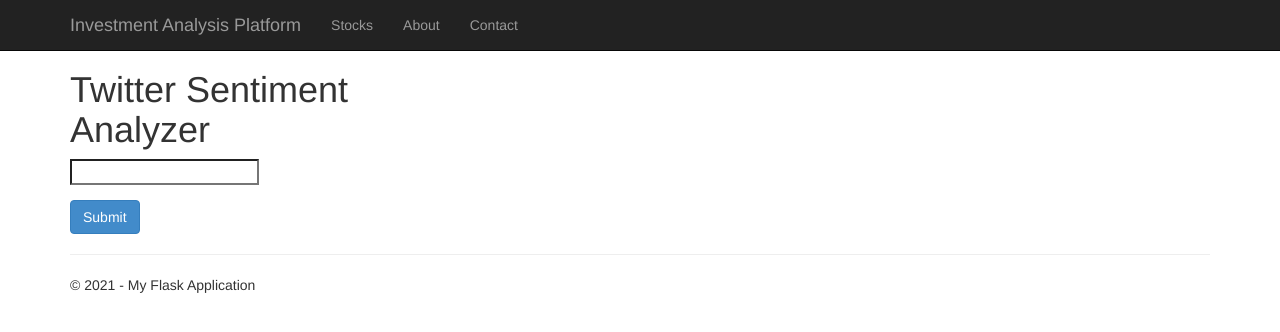
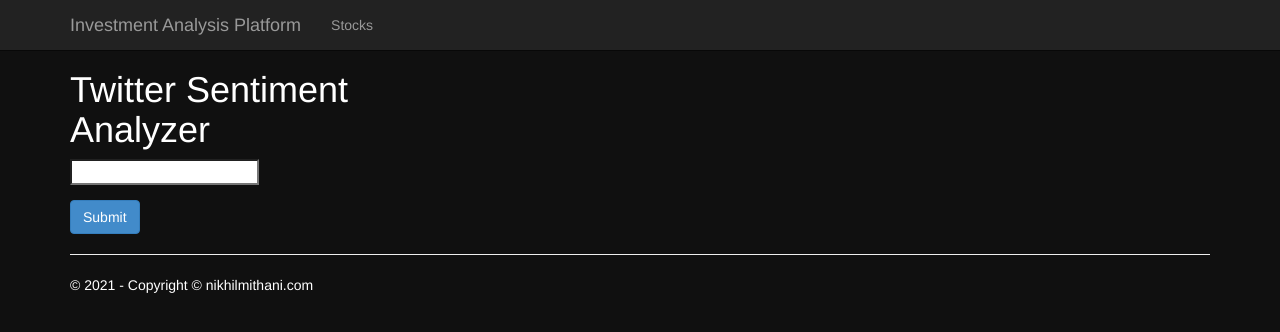
Before and after one commit to Minikhil/TwitterStockSentimentAnalyzer_webApp, a Flask app: page / in a window 1280 px wide. Shown: the top 332 px of the page. Run offline with Flask 2, Linux system fonts and the light colour scheme; some libraries are stand-ins or nearby versions.

```diff
--- a/TwitterStockSentimentAnalyzer/templates/contact.html
+++ b/TwitterStockSentimentAnalyzer/templates/contact.html
@@ -1,7 +1,7 @@
 {% extends "layout.html" %}
 
 {% block content %}
-
+<div style="background-color: #101010; color: white; ">
     <h2>{{ title }}.</h2>
     <!--<h3>{{ today}}</h3>-->
     <h3>{{ message }}</h3>
@@ -14,6 +14,7 @@
     <div class="container col-md-6">
         <img src={{ url[2] }} alt="Chart" height="800" width="700">
     </div>
+</div>
 
 
     {% endblock %}
--- a/TwitterStockSentimentAnalyzer/templates/index.html
+++ b/TwitterStockSentimentAnalyzer/templates/index.html
@@ -8,7 +8,7 @@
     <p><a href="http://flask.pocoo.org/" class="btn btn-primary btn-large">Learn more &raquo;</a></p>
 </div>-->
 
-<div class="row">
+<div class="row" style="background-color: #101010; color: white; ">
     <div class="col-md-4">
         <h1>Twitter Sentiment Analyzer</h1>
         <form method="POST" action=" ">
@@ -16,7 +16,7 @@
                 {{ form.csrf_token }}
                 {{form.ticker}}
                 <!-- <label for="exampleInputEmail1">Email address</label>
-    <input type="email" class="form-control" id="exampleInputEmail1" aria-describedby="emailHelp" placeholder="Enter email"> -->
+        <input type="email" class="form-control" id="exampleInputEmail1" aria-describedby="emailHelp" placeholder="Enter email"> -->
             </div>
             <button type="submit" class="btn btn-primary">Submit</button>
         </form>
--- a/TwitterStockSentimentAnalyzer/templates/layout.html
+++ b/TwitterStockSentimentAnalyzer/templates/layout.html
@@ -9,7 +9,7 @@
     <script src="/static/scripts/modernizr-2.6.2.js"></script>
 </head>
 
-<body>
+<body style="background-color: #101010; color: white; ">
     <div class="navbar navbar-inverse navbar-fixed-top">
         <div class="container">
             <div class="navbar-header">
@@ -23,8 +23,8 @@
             <div class="navbar-collapse collapse">
                 <ul class="nav navbar-nav">
                     <li><a href="{{ url_for('home') }}">Stocks</a></li>
-                    <li><a href="{{ url_for('about') }}">About</a></li>
-                    <li><a href="{{ url_for('contact') }}">Contact</a></li>
+                    <!--<li><a href="{{ url_for('about') }}">About</a></li>
+                    <li><a href="{{ url_for('contact') }}">Contact</a></li>-->
                 </ul>
             </div>
         </div>
@@ -34,13 +34,14 @@
         {% block content %}{% endblock %}
         <hr />
         <footer>
-            <p>&copy; {{ year }} - My Flask Application</p>
+            <p>&copy; {{ year }} - Copyright © nikhilmithani.com</p>
         </footer>
     </div>
 
     <script src="/static/scripts/jquery-1.10.2.js"></script>
     <script src="/static/scripts/bootstrap.js"></script>
     <script src="/static/scripts/respond.js"></script>
+    <script src="https://ajax.googleapis.com/ajax/libs/jquery/2.1.3/jquery.min.js"></script>
     {% block scripts %}{% endblock %}
 
 </body>
--- a/TwitterStockSentimentAnalyzer/views.py
+++ b/TwitterStockSentimentAnalyzer/views.py
@@ -41,7 +41,7 @@ def home():
       imagedirList = ["/static/images/wordCloud.png"+"?"+str(today) ,"/static/images/plotGraph.png"+"?"+str(today), "/static/images/barGraph.png"+"?"+str(today)]
       return render_template(
             'contact.html',
-            title= ticker,
+            title= ticker.split("$")[1],
             today = today,
             message='Analysis:',
             url = imagedirList
```
Also changed, not shown: TwitterStockSentimentAnalyzer/static/images/barGraph.png, TwitterStockSentimentAnalyzer/static/images/plotGraph.png, TwitterStockSentimentAnalyzer/static/images/wordCloud.png. Lines whose indentation alone changed are shown as unchanged.
